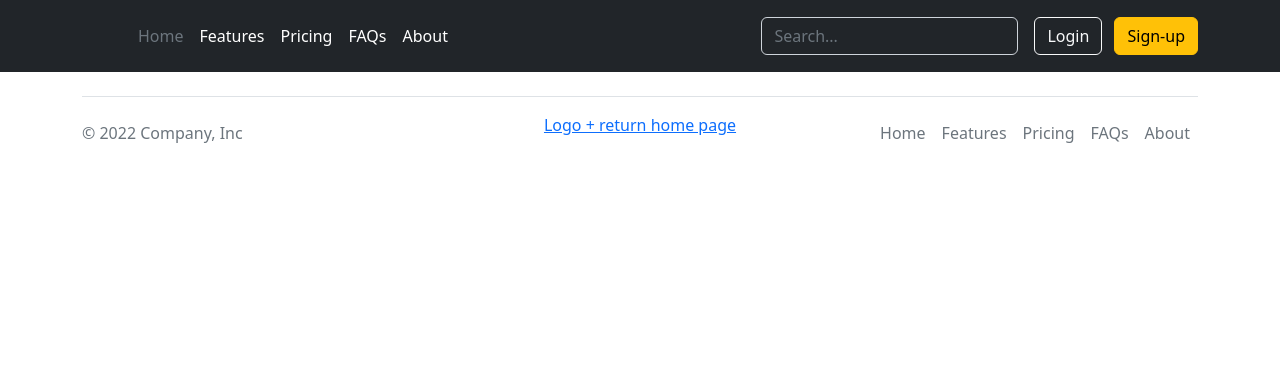
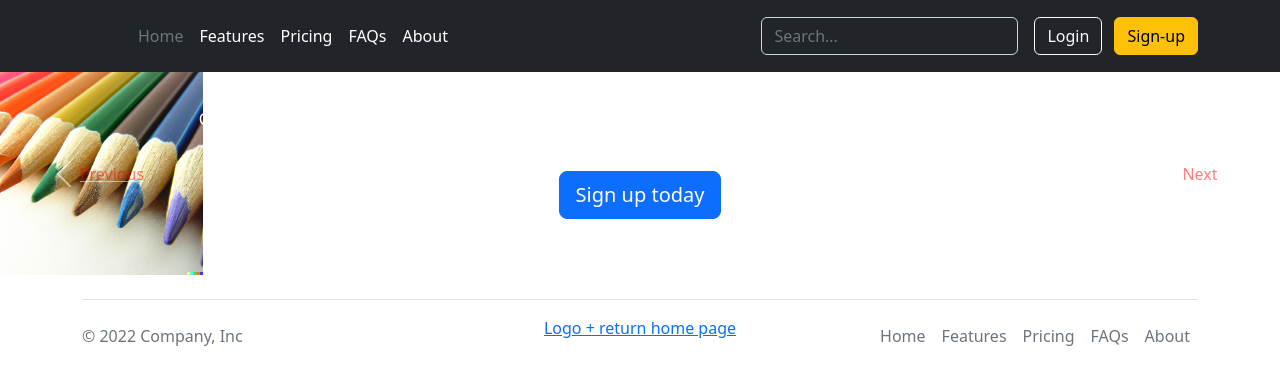
Before and after one commit to DUT-Info-Montreuil/SAE-Site-Livre, a PHP site: page / in a window 1280 px wide. Shown: the top 385 px of the page. Run offline with PHP 8.4, Linux system fonts and the light colour scheme.

Commit message:
Debut page d'accueil avec carrousel

```diff
--- a/composant/comp_navBar/vue_navBar.php
+++ b/composant/comp_navBar/vue_navBar.php
@@ -1,5 +1,5 @@
 <?php
-require_once("D:/xampp/htdocs/SAE-Site-Livre/vue_generique.php");
+require_once("vue_generique.php");
 class VueNavBar extends VueGenerique {
     public function __construct()
     {
--- a/index.php
+++ b/index.php
@@ -3,6 +3,7 @@
     require_once("composant/comp_navBar/composant_navBar.php");
     require_once("composant/comp_Footer/Comp_Footer.php");
     require_once("vue_generique.php");
+    require_once("module/mod_accueil/module_accueil.php");
     $vue_gen = new VueGenerique();
 ?>
 
@@ -13,7 +14,7 @@
         <meta charset="UTF-8">
         <meta http-equiv="X-UA-Compatible" content="IE=edge">
         <meta name="viewport" content="width=device-width, initial-scale=1.0">
-        <title>Document</title>
+        <title>SAE</title>
         <link href="style.css" rel="stylesheet" type="text/css" />
         <link href="https://cdn.jsdelivr.net/npm/bootstrap@5.2.2/dist/css/bootstrap.min.css" rel="stylesheet" integrity="sha384-Zenh87qX5JnK2Jl0vWa8Ck2rdkQ2Bzep5IDxbcnCeuOxjzrPF/et3URy9Bv1WTRi" crossorigin="anonymous">
         <script src="https://cdn.jsdelivr.net/npm/bootstrap@5.2.2/dist/js/bootstrap.bundle.min.js" integrity="sha384-OERcA2EqjJCMA+/3y+gxIOqMEjwtxJY7qPCqsdltbNJuaOe923+mo//f6V8Qbsw3" crossorigin="anonymous"></script>
@@ -21,11 +22,20 @@
     </head>
 
     <body>
+        <main>
         <?php
         $navBar = new ComposantNavBar();
-
+        ?>
+        <div id="test">
+            <?php
+            $accueil = new Module_Accueil();
+            ?>
+        </div>
+        <?php
         $footer=new Comp_Footer();
         ?>
+        </main>
+
 
     </body>
 </html>
--- a/module/mod_accueil/controleur_accueil.php
+++ b/module/mod_accueil/controleur_accueil.php
@@ -1,5 +1,21 @@
 <?php
+require_once("modele_accueil.php");
+require_once("vue_accueil.php");
+class Controleur_Accueil{
+    private $modele;
+    private $vue;
+    public function __construct()
+    {
+        $this->modele = new Modele_Accueil();
+        $this->vue = new Vue_Accueil();
+    }
 
+    public function AfficherCarrousel()
+    {
+        $this->vue->Carrousel();
+    }
+
+}
 
 
 
--- a/module/mod_accueil/modele_accueil.php
+++ b/module/mod_accueil/modele_accueil.php
@@ -0,0 +1,10 @@
+<?php
+class Modele_Accueil{
+    public function __construct()
+    {
+
+    }
+}
+
+
+?>
--- a/module/mod_accueil/module_accueil.php
+++ b/module/mod_accueil/module_accueil.php
@@ -0,0 +1,14 @@
+<?php
+require_once("controleur_accueil.php");
+class Module_Accueil{
+    private $controleur;
+    private $vue;
+    public function __construct()
+    {
+        $this->controleur = new Controleur_Accueil();
+        $this->vue = new Vue_Accueil();
+        $this->controleur->AfficherCarrousel();
+    }
+}
+
+?>
--- a/module/mod_accueil/vue_accueil.php
+++ b/module/mod_accueil/vue_accueil.php
@@ -0,0 +1,67 @@
+<?php
+require_once("vue_generique.php");
+class Vue_Accueil extends vueGenerique
+{
+    public function __construct()
+    {
+        parent::__construct();
+    }
+    public function Carrousel()
+    {
+?>
+        <html>
+        <div id="myCarousel" class="carousel slide" data-ride="carousel">
+        <ol class="carousel-indicators">
+          <li data-target="#myCarousel" data-slide-to="0" class="active"></li>
+          <li data-target="#myCarousel" data-slide-to="1"></li>
+          <li data-target="#myCarousel" data-slide-to="2"></li>
+        </ol>
+        <div class="carousel-inner">
+          <div class="carousel-item active">
+            <img class="first-slide" src="ressource/rainbowpencilTest.png" alt="First slide">
+            <div class="container">
+              <div class="carousel-caption text-left">
+                <h1>Example headline.</h1>
+                <p>Cras justo odio, dapibus ac facilisis in, egestas eget quam. Donec id elit non mi porta gravida at eget metus. Nullam id dolor id nibh ultricies vehicula ut id elit.</p>
+                <p><a class="btn btn-lg btn-primary" href="#" role="button">Sign up today</a></p>
+              </div>
+            </div>
+          </div>
+          <div class="carousel-item">
+            <img class="second-slide" src="ressource/drawinglibraryTest.png" alt="Second slide">
+            <div class="container">
+              <div class="carousel-caption">
+                <h1>Another example headline.</h1>
+                <p>Cras justo odio, dapibus ac facilisis in, egestas eget quam. Donec id elit non mi porta gravida at eget metus. Nullam id dolor id nibh ultricies vehicula ut id elit.</p>
+                <p><a class="btn btn-lg btn-primary" href="#" role="button">Learn more</a></p>
+              </div>
+            </div>
+          </div>
+          <div class="carousel-item">
+            <img class="third-slide" src="ressource/drawinglibraryTest.png" alt="Third slide">
+            <div class="container">
+              <div class="carousel-caption text-right">
+                <h1>One more for good measure.</h1>
+                <p>Cras justo odio, dapibus ac facilisis in, egestas eget quam. Donec id elit non mi porta gravida at eget metus. Nullam id dolor id nibh ultricies vehicula ut id elit.</p>
+                <p><a class="btn btn-lg btn-primary" href="#" role="button">Browse gallery</a></p>
+              </div>
+            </div>
+          </div>
+        </div>
+        <a class="carousel-control-prev" href="#myCarousel" role="button" data-slide="prev">
+          <span class="carousel-control-prev-icon" aria-hidden="true"></span>
+          <span class="sr-only">Previous</span>
+        </a>
+        <a class="carousel-control-next" href="#myCarousel" role="button" data-slide="next">
+          <span class="carousel-control-next-icon" aria-hidden="true"></span>
+          <span class="sr-only">Next</span>
+        </a>
+      </div>
+
+        </html>
+
+
+<?php
+    }
+}
+?>
--- a/style.css
+++ b/style.css
@@ -0,0 +1,13 @@
+#carouselExampleIndicators{
+    position: center;
+    border: solid 1px pink;
+    width: 50%;
+
+}
+
+.sr-only{
+    color: red;
+}
+.d-block w-100{
+    color: black;
+}
```
Also changed, not shown: ressource/drawinglibraryTest.png (added), ressource/livreTest.png (added), ressource/rainbowpencilTest.png (added).
